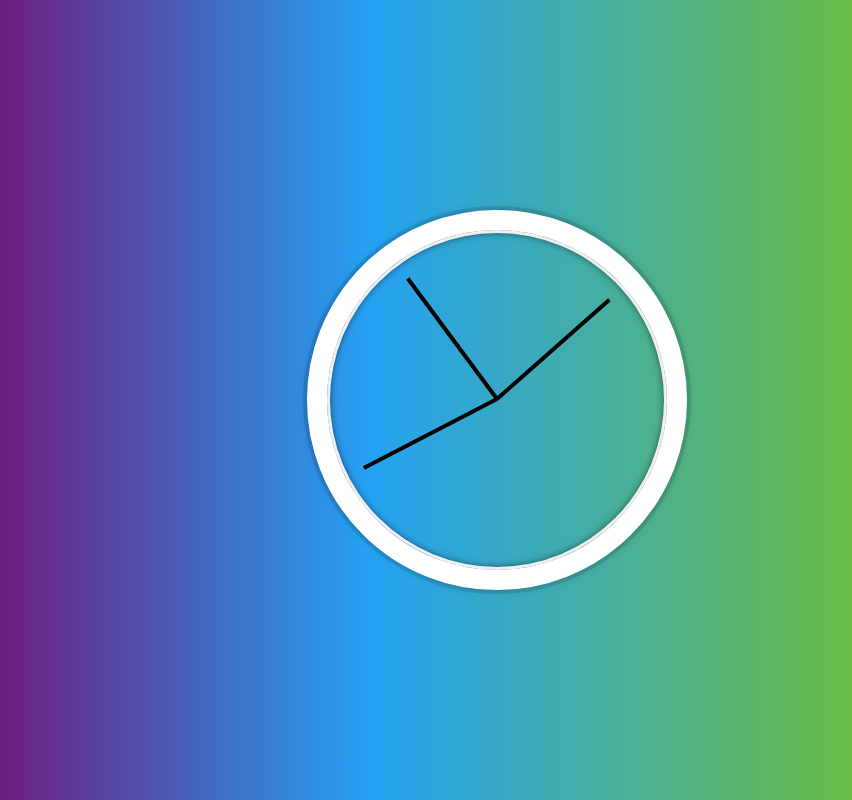
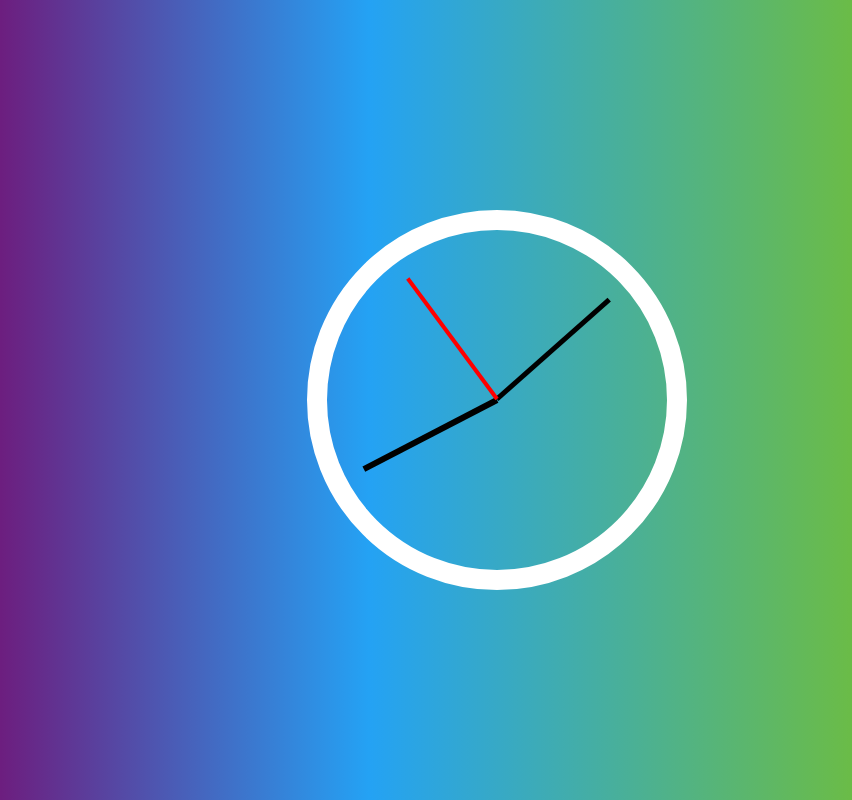
Before and after one commit to phoenix-pix/Personal-Portfolio, a website: page clock.html in a window 1280 px wide. Shown: the whole page, without its empty margins (143-995 px from the left). Drawn offline with Linux system fonts and the light colour scheme.

Commit message:
added additional styling for clock

```diff
--- a/styles/project-styles.scss
+++ b/styles/project-styles.scss
@@ -24,11 +24,6 @@ body {
     margin: 50px auto;
     position: relative;
     padding: 2rem;
-    box-shadow:
-        0 0 0 4px rgba(0, 0, 0, 0.1),
-        inset 0 0 0 3px #EFEFEF,
-        inset 0 0 10px black,
-        0 0 10px rgba(0, 0, 0, 0.2);
 }
 
 .clock-face {
@@ -48,3 +43,15 @@ body {
     transform: rotate(90deg);
     transition: all 0.4s cubic-bezier(.79, .14, .15, .86);
 }
+
+.second-hand {
+    background: red;
+}
+
+.min-hand {
+    height: 4.5px;
+}
+
+.hour-hand {
+    height: 6px;
+}
```
Also changed, not shown: styles/project-styles.css, 1 other file.
